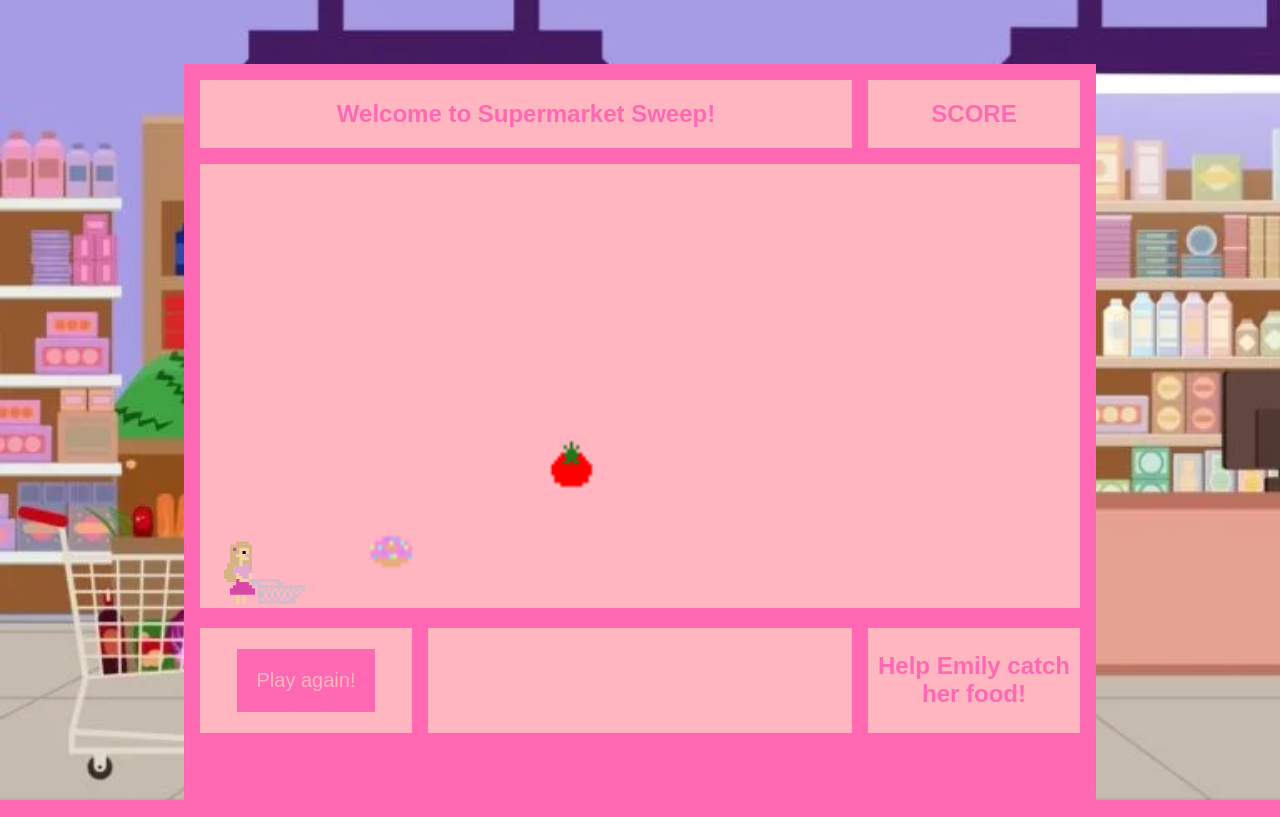
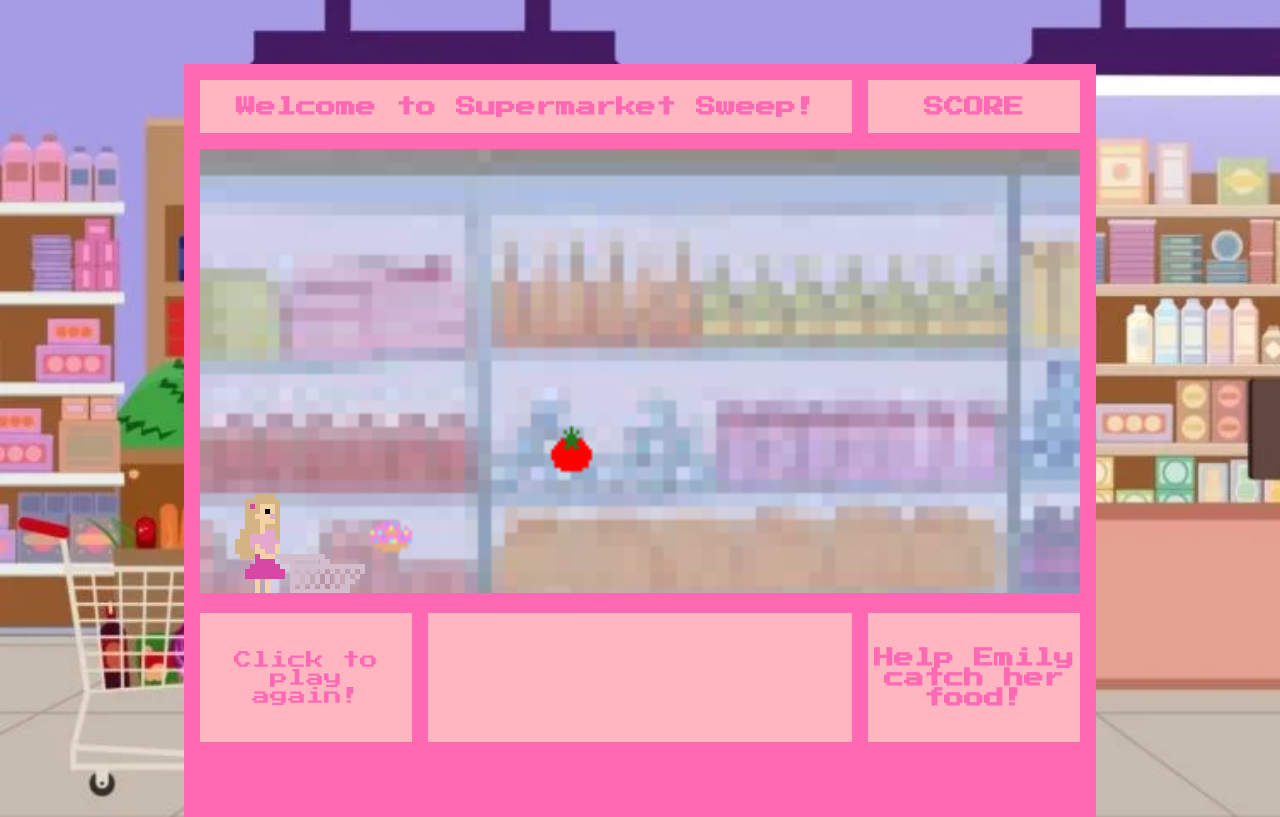
Before and after one commit to emilykiss/EK-Game1, a plain HTML site: page index.html in a window 1280 px wide. Drawn offline with Linux system fonts and the light colour scheme.

Commit message:
game looks good

```diff
--- a/css/main.css
+++ b/css/main.css
@@ -9,12 +9,13 @@ body {
   background-color: hotpink;
   background-size: cover;
   background-repeat: space;
-  background-image: url(../images/backgroung.png);
+  background-image: url(../images/background.png);
 }
 
 h2 {
     color: hotpink;
-    font-family: 'Press Start 2P', sans-serif;
+    font-family: 'Press Start 2P', cursive;
+    font-size: 20px;
 }
 
 #container {
@@ -35,10 +36,10 @@ canvas {
   background-color: lightpink;
   width: 444;
   height: 880;
-  /* background-image: url(../images/bluemarket.png); */
+  background-image: url(../images/image.png);
   background-repeat:no-repeat;
   background-size: cover;
-  /* file:///Users/emilykiss/Desktop/2.webp */
+
 
 }
 
@@ -79,11 +80,11 @@ main {
 }
 
 #restart {
-    background-color: hotpink;
+    background-color: lightpink;
     border: 1px solid lightpink;
     padding: 20px;
-    font-size: 20px;
+    font-size: 18px;
     text-align: center;
-    color: lightpink;
+    color: hotpink;
     font-family: 'Press Start 2P', sans-serif;
 }
--- a/index.html
+++ b/index.html
@@ -14,10 +14,13 @@
             <main>
                 <canvas id="canvas"></canvas>
             </main>
-            <aside id="bottom-left"><h2><button id="restart">Play again!</button></h2></aside>
+            <aside id="bottom-left"><h2><button id="restart">Click to play again!</button></h2></aside>
             <aside id="bottom-right"><h2 id="status">Help Emily catch her food!</h2></aside>
             <aside id="bottom-middle"><h2 id="status1"></h2></aside>
         </div>
+        <link rel="preconnect" href="https://fonts.googleapis.com">
+        <link rel="preconnect" href="https://fonts.gstatic.com" crossorigin>
+        <link href="https://fonts.googleapis.com/css2?family=Press+Start+2P&display=swap" rel="stylesheet">
         <script defer src="./js/app.js"></script>
     </body>
 </html>
--- a/js/app.js
+++ b/js/app.js
@@ -18,7 +18,7 @@ let score = 100;
 
 setInterval(gameLoop, 60)
 
-
+//my spritessss <3 created on piskel.com
 const shopperSprite = new Image()
 shopperSprite.src = "./images/shopper.png"
 const donutSprite = new Image()
@@ -53,7 +53,7 @@ function generateRandom() {
 }
 
 //My character and obstacles - X is randomly generated and Y is 0 so that the objects pop up only on the x axis
-const shopper = new Object(5, 340, 100, 100, shopperSprite)
+const shopper = new Object(5, 285, 160, 160, shopperSprite)
 const donut = new Object(generateRandom(), 0, 100, 100, donutSprite)
 const veggie = new Object(generateRandom(), 0, 1000, 1000, veggieSprite)
 
@@ -108,7 +108,7 @@ function gameLoop() {
       shopper.y < veggies[i].y + veggies[i].height &&
       shopper.y + shopper.height > veggies[i].y
     ) {
-      collide.innerText = "GAME OVER! I wanted that donut! 😓🍅";
+      collide.innerText = "GAME OVER... I wanted that donut! 😓🍅";
       veggies.splice(i, 1);
       score = 0;
       updatedScore.innerText = 0;
```
Also changed, not shown: images/background.png (renamed from images/backgroung.png), images/bluemarket.png (deleted), images/greenmarket.png (deleted), images/image.png (added), images/market.png (deleted), images/plainmarket.png (deleted).
